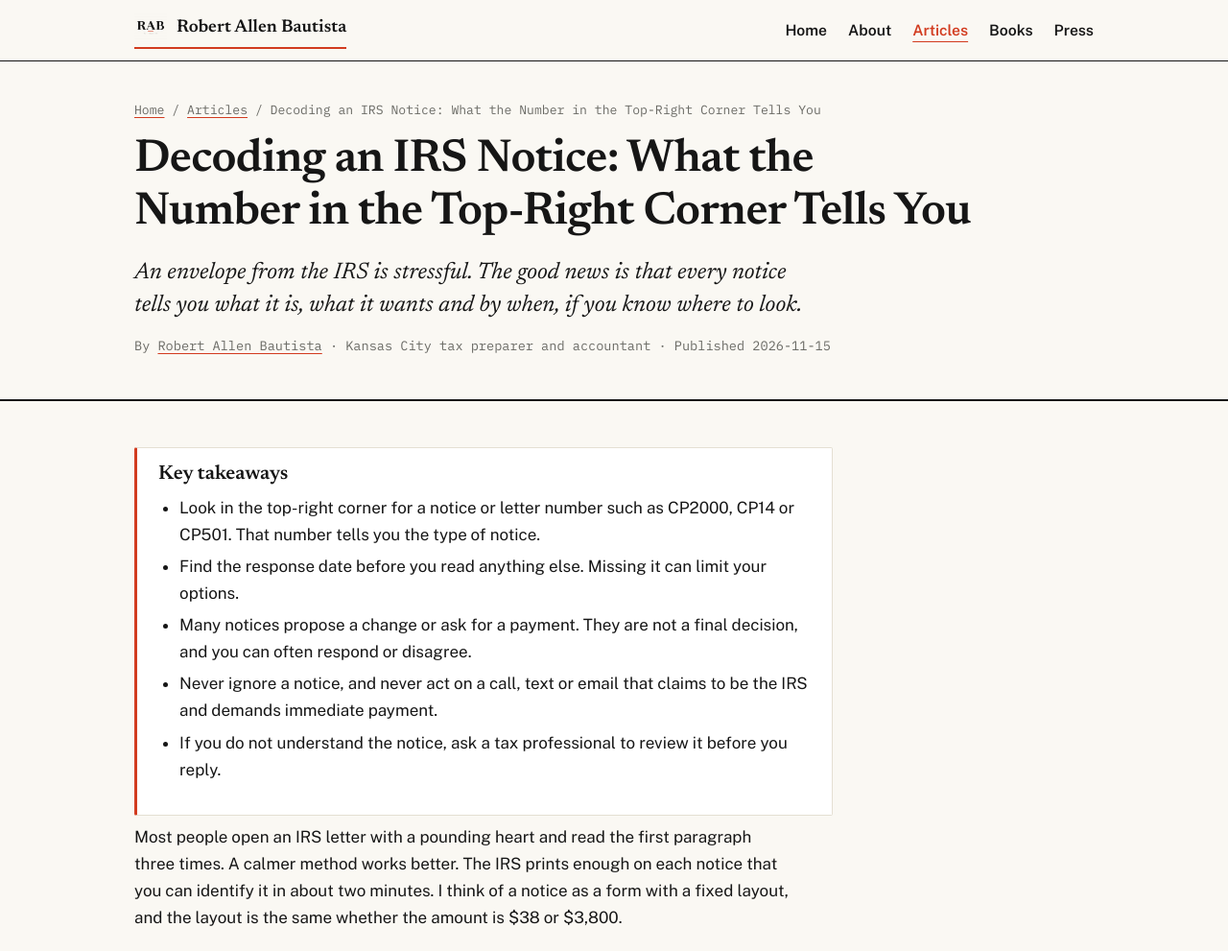
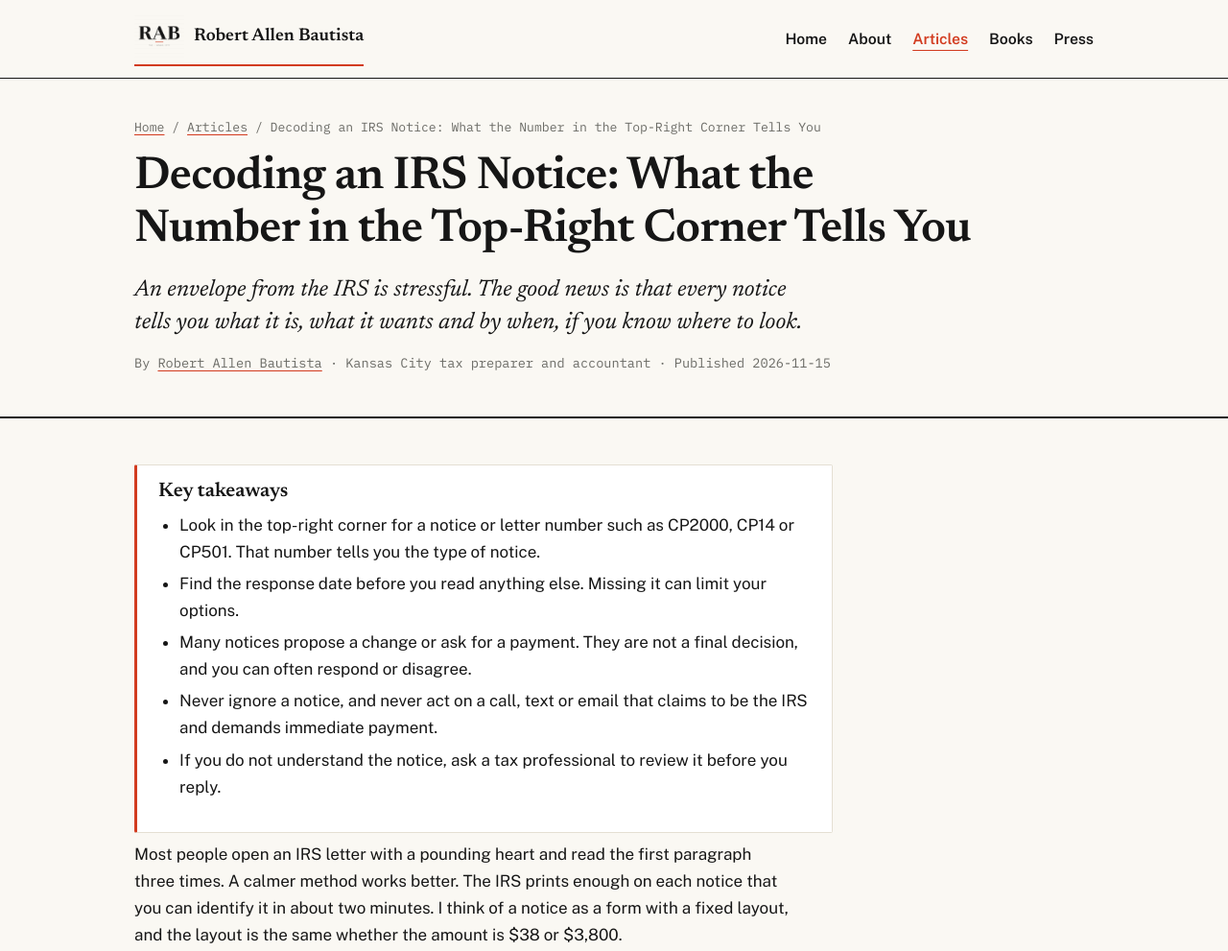
Before and after one commit to robertallenbautista/robertallenbautista.github.io, a plain HTML site: page articles/decoding-an-irs-notice-what-the-number-in-the-corner-tells-you/index.html in a window 1280 px wide. Shown: the top 991 px of the page at 96% size. Drawn offline with nearby package versions, Linux system fonts and the light colour scheme.

Commit message:
Add files via upload

```diff
--- a/articles/decoding-an-irs-notice-what-the-number-in-the-corner-tells-you/index.html
+++ b/articles/decoding-an-irs-notice-what-the-number-in-the-corner-tells-you/index.html
@@ -16,11 +16,11 @@
 <meta property="og:title" content="Decoding an IRS Notice: What the Corner Number Means">
 <meta property="og:description" content="How to read an IRS letter by Robert Allen Bautista: find the notice number, understand CP notices like CP2000 and CP14, find your deadline and avoid mistakes.">
 <meta property="og:url" content="https://robertallenbautista.com/articles/decoding-an-irs-notice-what-the-number-in-the-corner-tells-you/">
-<meta property="og:image" content="https://robertallenbautista.com/logo-wide.png">
+<meta property="og:image" content="https://robertallenbautista.com/brand/og-share.png">
 <meta name="twitter:card" content="summary_large_image">
 <meta name="twitter:title" content="Decoding an IRS Notice: What the Corner Number Means">
 <meta name="twitter:description" content="How to read an IRS letter by Robert Allen Bautista: find the notice number, understand CP notices like CP2000 and CP14, find your deadline and avoid mistakes.">
-<meta name="twitter:image" content="https://robertallenbautista.com/logo-wide.png">
+<meta name="twitter:image" content="https://robertallenbautista.com/brand/og-share.png">
 <script type="application/ld+json">
 {
   "@context": "https://schema.org",
@@ -219,7 +219,7 @@
   }
   .sitenav { background:var(--bg); border-bottom:1px solid var(--ink); }
   .sitenav .wrap { display:flex; flex-wrap:wrap; gap:4px 22px; padding-top:12px; padding-bottom:12px; align-items:center; }
-  .sitenav .brand { font-family:var(--serif); font-weight:600; font-size:1.15rem; color:var(--ink); text-decoration:none; margin-right:auto; } .sitenav .brand { display:inline-flex; align-items:center; gap:10px; border-bottom:2px solid var(--accent); padding-bottom:3px; } .sitenav .brand img { width:34px; height:34px; border-radius:0; display:block; }
+  .sitenav .brand { font-family:var(--serif); font-weight:600; font-size:1.15rem; color:var(--ink); text-decoration:none; margin-right:auto; } .sitenav .brand { display:inline-flex; align-items:center; gap:10px; border-bottom:2px solid var(--accent); padding-bottom:3px; } .sitenav .brand img { width:52px; height:52px; border-radius:0; display:block; }
   .sitenav a { color:var(--ink); text-decoration:none; font-weight:600; font-size:.98rem; }
   .sitenav a:hover, .sitenav a[aria-current] { color:var(--accent); }
   .sitenav a[aria-current] { text-decoration:underline; text-decoration-color:var(--accent); text-underline-offset:6px; }
@@ -263,7 +263,7 @@
 <a class="skip" href="#main">Skip to content</a>
 <nav class="sitenav" aria-label="Site">
   <div class="wrap">
-    <a class="brand" href="/"><img src="/logo-512.png" alt="Robert Allen Bautista logo" width="34" height="34">Robert Allen Bautista</a>
+    <a class="brand" href="/"><img src="/logo-512.png" alt="Robert Allen Bautista logo" width="52" height="52">Robert Allen Bautista</a>
     <a href="/">Home</a>
     <a href="/about/">About</a>
     <a href="/articles/" aria-current="page">Articles</a>
```
